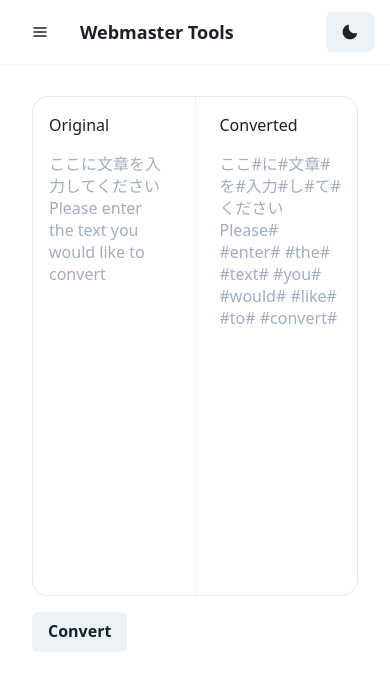
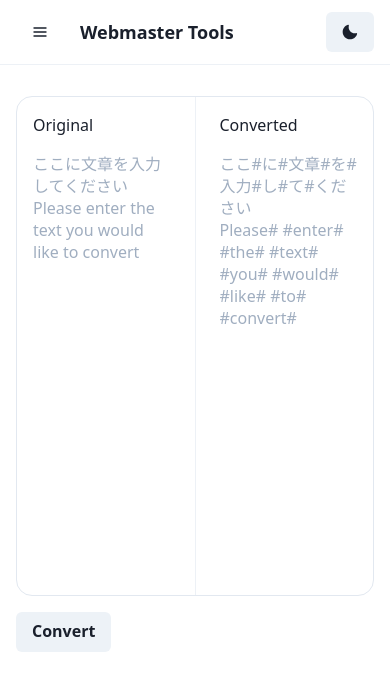
Before and after one commit to yurikoshiishi/webmaster-tools, a Next.js app: page / in a window 390 px wide. Shown: the top 690 px of the page. Built offline with nearby package versions, Linux system fonts and the light colour scheme; what budoux would draw is missing.

Commit message:
modify: padding in mobile

```diff
--- a/src/components/layouts/Main.tsx
+++ b/src/components/layouts/Main.tsx
@@ -16,7 +16,7 @@ const Main: React.FC<MainProps> = ({ children }) => {
       maxW="container.xl"
       height={"100%"}
     >
-      <Box height={"100%"} px={4} py={8}>
+      <Box height={"100%"} px={{ base: 0, md: 4 }} py={8}>
         {children}
       </Box>
     </Container>
```
